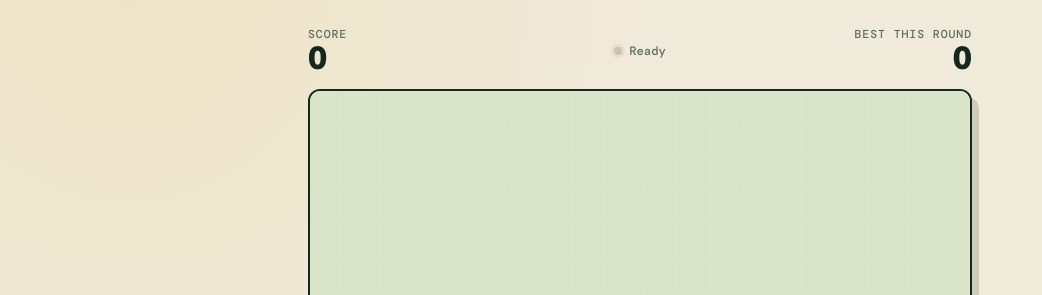
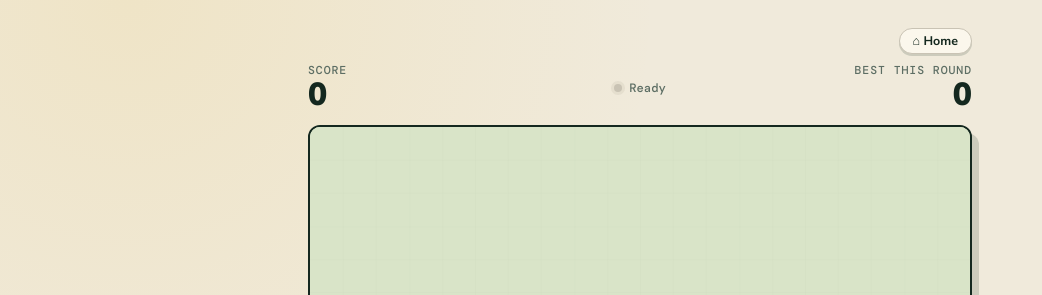
Before and after one commit to jesuslovestyler/Snake, a plain HTML site: page index.html in a window 1280 px wide. Shown: the top 295 px of the page, without its empty margins (0-1042 px from the left). Drawn offline with nearby package versions, Linux system fonts and the light colour scheme.

Commit message:
Site standard: Home button and analytics

```diff
--- a/index.html
+++ b/index.html
@@ -63,6 +63,23 @@
     }
 
     button { font: inherit; }
+
+    .home-row { display: flex; justify-content: flex-end; margin-bottom: 10px; }
+    .home-pill {
+      display: inline-flex;
+      align-items: center;
+      gap: 5px;
+      padding: 6px 13px;
+      border: 1.5px solid var(--line);
+      border-radius: 999px;
+      color: var(--ink);
+      background: var(--surface);
+      font: 700 .78rem/1 "Nunito Sans", sans-serif;
+      text-decoration: none;
+      box-shadow: 0 2px 0 var(--shadow);
+    }
+    .home-pill:active { background: var(--line); }
+    .home-pill:focus-visible { outline: 3px solid var(--accent); outline-offset: 3px; }
 
     .page {
       width: min(100%, 720px);
@@ -268,6 +285,7 @@
 </head>
 <body>
   <main class="page">
+    <div class="home-row"><a class="home-pill" href="https://jesuslovestyler.com/">⌂ Home</a></div>
     <section class="scorebar" aria-label="Game score">
       <div class="stat">
         <span class="stat-label">Score</span>
@@ -597,5 +615,6 @@
       resizeCanvas();
     })();
   </script>
+  <script data-goatcounter="https://jesuslovestyler.goatcounter.com/count" async src="//gc.zgo.at/count.js"></script>
 </body>
 </html>
```
